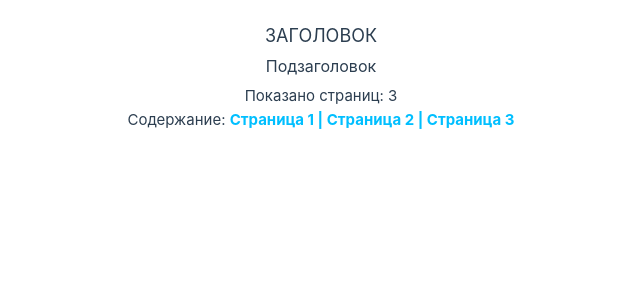
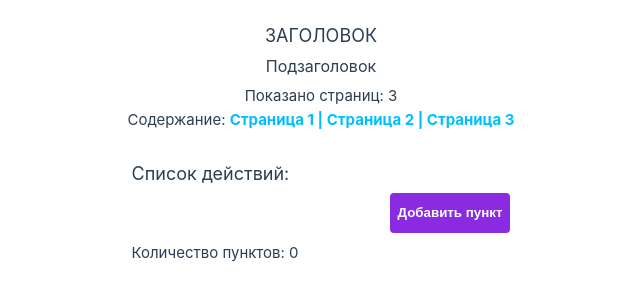
Before and after one commit to dgokokonda/vue3-training, a Vue app: page / in a window 1280 px wide. Shown: the top 300 px of the page, without its empty margins (319-959 px from the left). Built offline with nearby package versions, Linux system fonts and the light colour scheme.

Commit message:
feat (Event Listeners): Создан компонент ToDoList, в котором через слушатели изменяем состояние

```diff
--- a/src/components/layouts/MainLayout.vue
+++ b/src/components/layouts/MainLayout.vue
@@ -1,21 +1,19 @@
 <template>
   <div class="wrapper">
     <Header />
+    <ToDoList />
   </div>
 </template>
 <script setup lang="ts">
 import Header from '@/components/elements/Header/Header.vue'
+import ToDoList from '@/components/pages/ToDoList/ToDoList.vue'
 </script>
 <style lang="scss" scoped>
 .wrapper {
   display: flex;
+  flex-direction: column;
+  align-items: center;
   height: 100%;
   box-sizing: border-box;
-
-  h1 {
-    font-size: 16px;
-    line-height: 20px;
-    color: red;
-  }
 }
 </style>
--- /dev/null
+++ b/src/components/pages/ToDoList/ToDoList.vue
@@ -0,0 +1,61 @@
+<template>
+  <div class="list-wrapper">
+    <h4>Список действий:</h4>
+    <div class="control-panel">
+      <input v-model="text" type="text" @keyup.enter="addText" class="editor" />
+      <button class="text-button" @click="addText">Добавить пункт</button>
+    </div>
+    <div class="list">{{ `Количество пунктов: ${todos.length}` }}</div>
+  </div>
+</template>
+<script setup lang="ts">
+import { reactive, ref } from 'vue'
+import type { TextType, TodosType } from './types/types'
+const text = ref<TextType>('')
+const todos = reactive<TodosType>([])
+
+function addText() {
+  if (!text.value.length) return
+  todos.push({ id: Date.now(), name: text.value })
+  text.value = ''
+}
+</script>
+<style lang="scss" scoped>
+.list-wrapper {
+  margin: 12px;
+
+  h4 {
+    font-size: 18px;
+    margin-bottom: 4px;
+  }
+
+  .control-panel {
+    display: flex;
+    gap: 8px;
+  }
+
+  .text-button {
+    height: 40px;
+    padding: 8px;
+    border-radius: 4px;
+    background-color: blueviolet;
+    color: white;
+    font-weight: bold;
+    border: none;
+    cursor: pointer;
+  }
+
+  .editor {
+    height: 40px;
+    width: 250px;
+    padding: 8px;
+    outline: none;
+    border-radius: 4px;
+    border: none;
+  }
+
+  .list {
+    margin-top: 8px;
+  }
+}
+</style>
--- /dev/null
+++ b/src/components/pages/ToDoList/types/index.ts
@@ -0,0 +1 @@
+import * from './types'
--- /dev/null
+++ b/src/components/pages/ToDoList/types/types.ts
@@ -0,0 +1,3 @@
+export type TextType = string
+
+export type TodosType = { id: number; name: string }[]
```
